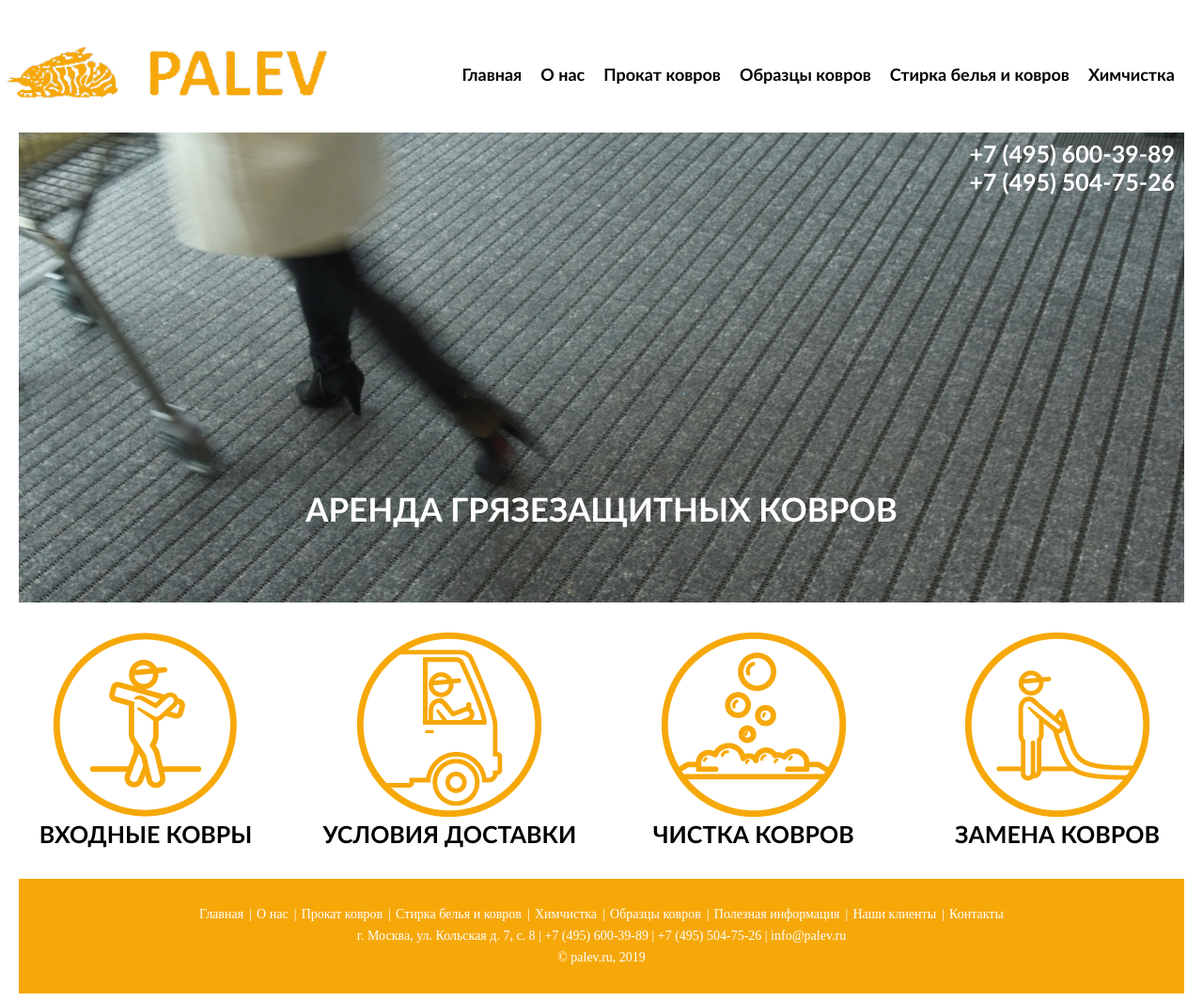
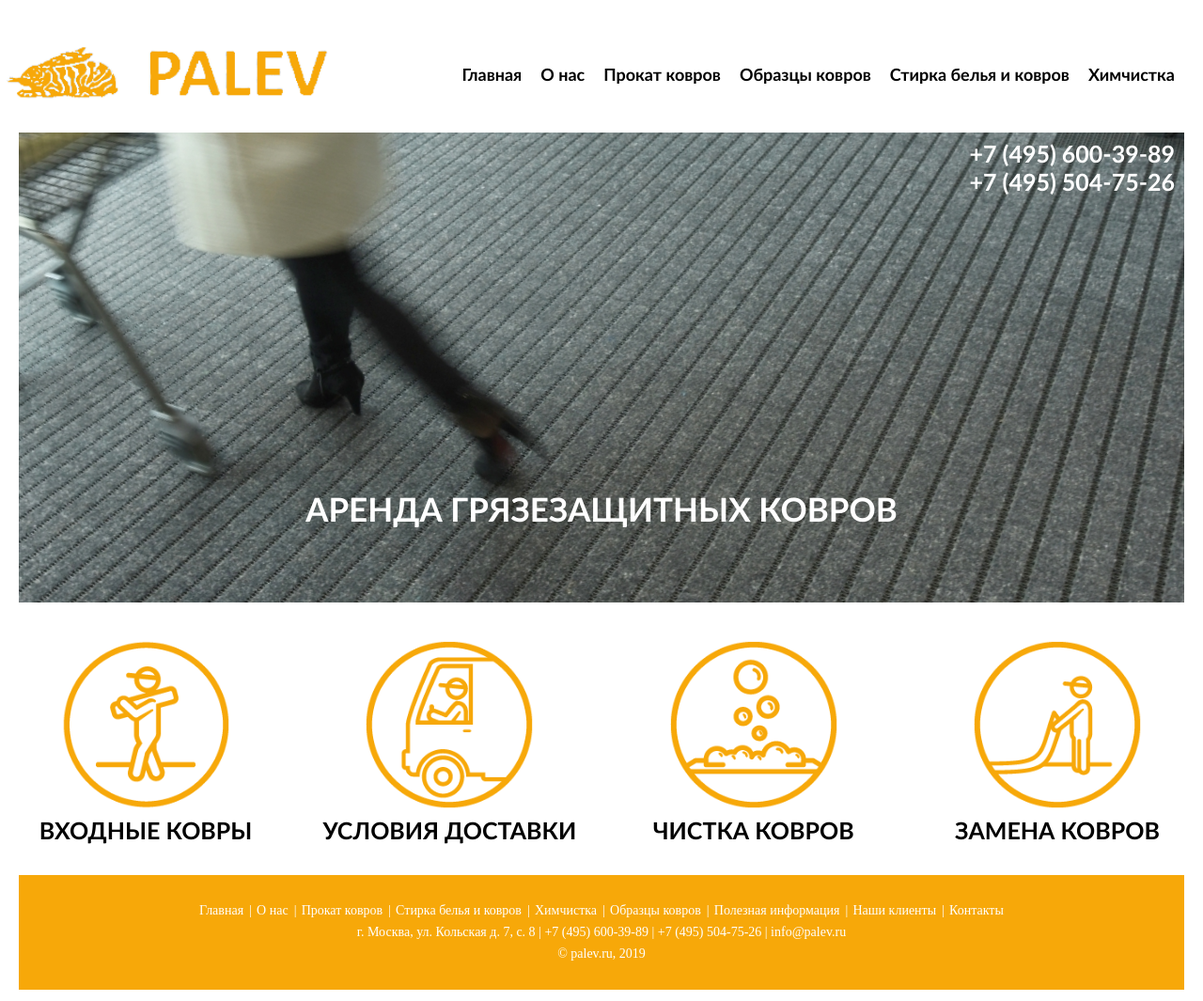
Before and after one commit to Leonidas51/palev, a Django app: page / in a window 1280 px wide. Shown: the whole page at 94% size. Run offline with Django 3.2, Linux system fonts and the light colour scheme; parts of the project's set-up code (start-up, migrations or seed data) failed here and were passed over.

Commit message:
icons adjusted

```diff
--- a/palev/static/palev/css/index.css
+++ b/palev/static/palev/css/index.css
@@ -155,6 +155,31 @@
   justify-content: space-between;
 }
 
+.index-services__icon {
+  width: 200px;
+  height: 200px;
+  display: flex;
+  justify-content: center;
+  align-items: center;
+}
+
+.index-services__icon a {
+  display: block;
+  width: 90%;
+  height: 90%;
+  transition: 0.3s;
+}
+
+.index-services__icon a:hover {
+  width: 100%;
+  height: 100%;
+}
+
+.index-services__icon img {
+  width: 100%;
+  height: 100%;
+}
+
 .index-services__container {
   width: 270px;
   display: flex;
```
Also changed, not shown: palev/static/palev/images/service-icon-1.png, palev/static/palev/images/service-icon-2.png, palev/static/palev/images/service-icon-3.png, palev/static/palev/images/service-icon-4.png.
